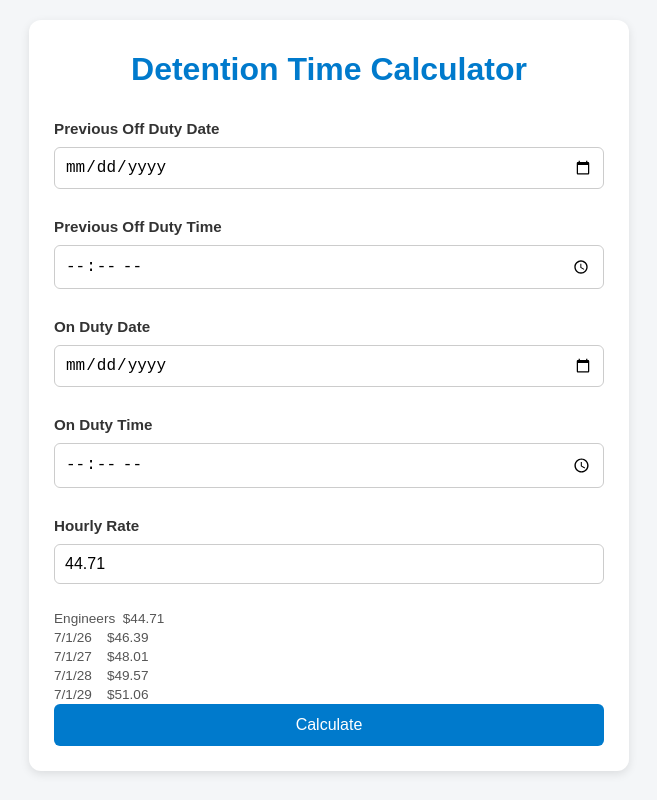
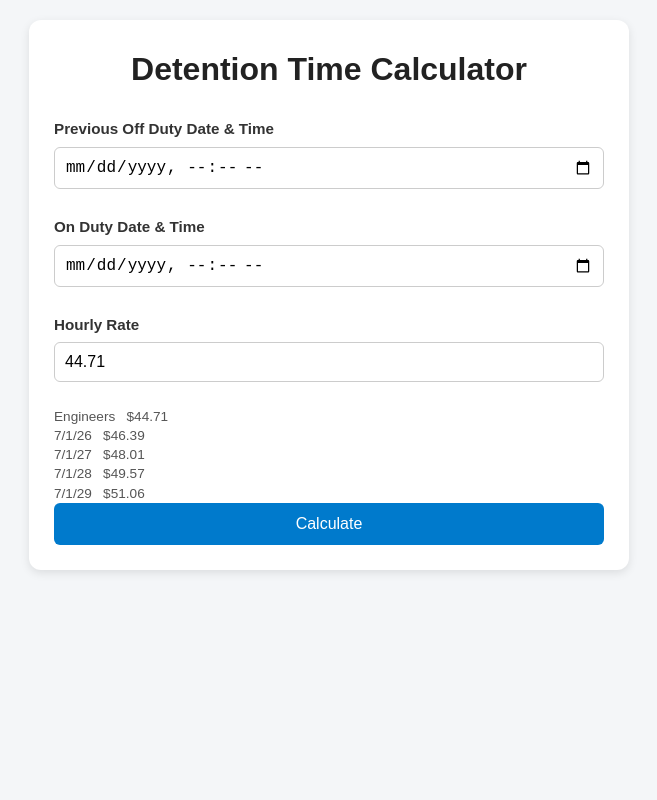
Before and after one commit to LinersExpress/DetentionTime-calculator1, a React (Vite) app: page / in a window 1280 px wide. Shown: the whole page, without its empty margins (311-968 px from the left). Built offline with nearby package versions, Linux system fonts and the light colour scheme.

Commit message:
Update App.jsx

```diff
--- a/App.jsx
+++ b/App.jsx
@@ -1,78 +1,74 @@
 import React, { useState, useEffect } from "react";
 import "./style.css";
 
-function App() {
-  const [offDutyDate, setOffDutyDate] = useState("");
-  const [offDutyTime, setOffDutyTime] = useState("");
-  const [onDutyDate, setOnDutyDate] = useState("");
-  const [onDutyTime, setOnDutyTime] = useState("");
+const App = () => {
+  const [offDuty, setOffDuty] = useState("");
+  const [onDuty, setOnDuty] = useState("");
   const [hourlyRate, setHourlyRate] = useState("");
   const [results, setResults] = useState(null);
 
-  // Automatically update hourly rate based on date
+  // Automatically set default hourly rate based on today's date
   useEffect(() => {
     const today = new Date();
-    const year = today.getFullYear();
-    const month = today.getMonth(); // 0-indexed
-
-    let rate = 44.71;
-    if (year > 2029 || (year === 2029 && month >= 6)) rate = 51.06;
-    else if (year === 2028 && month >= 6) rate = 49.57;
-    else if (year === 2027 && month >= 6) rate = 48.01;
-    else if (year === 2026 && month >= 6) rate = 46.39;
-
-    setHourlyRate(rate.toFixed(2));
+    const rateTable = [
+      { date: new Date("2029-07-01"), rate: 51.06 },
+      { date: new Date("2028-07-01"), rate: 49.57 },
+      { date: new Date("2027-07-01"), rate: 48.01 },
+      { date: new Date("2026-07-01"), rate: 46.39 },
+      { date: new Date("2024-07-01"), rate: 44.71 }
+    ];
+    const applicable = rateTable.find(entry => today >= entry.date);
+    if (applicable) setHourlyRate(applicable.rate.toFixed(2));
   }, []);
 
-  const calculateTime = () => {
-    const offDuty = new Date(`${offDutyDate}T${offDutyTime}`);
-    const onDuty = new Date(`${onDutyDate}T${onDutyTime}`);
-    const totalMs = onDuty - offDuty;
+  const calculate = () => {
+    if (!offDuty || !onDuty || !hourlyRate) return;
 
-    if (isNaN(totalMs) || totalMs <= 0) {
-      setResults({ error: "Invalid time range." });
+    const offTime = new Date(offDuty);
+    const onTime = new Date(onDuty);
+
+    if (isNaN(offTime) || isNaN(onTime) || offTime >= onTime) {
+      alert("Please enter valid date and time values.");
       return;
     }
 
+    const totalMs = onTime - offTime;
     const totalMinutes = Math.floor(totalMs / 60000);
-    const totalHours = Math.floor(totalMinutes / 60);
-    const minutesLeft = totalMinutes % 60;
-    const totalDecimal = (totalMinutes / 60).toFixed(2);
+    const detentionMinutes = Math.max(totalMinutes - 900, 0); // 15 hours = 900 minutes
 
-    const detentionMinutes = Math.max(totalMinutes - 900, 0);
-    const detentionHours = Math.floor(detentionMinutes / 60);
-    const detentionLeft = detentionMinutes % 60;
-    const detentionDecimal = (detentionMinutes / 60).toFixed(2);
+    const formatHM = (minutes) => {
+      const h = Math.floor(minutes / 60);
+      const m = minutes % 60;
+      const d = (minutes / 60).toFixed(2);
+      return `${h}h ${m}m (${d})`;
+    };
 
-    const earned = (detentionMinutes / 60) * parseFloat(hourlyRate || 0);
+    const earned = (detentionMinutes / 60) * parseFloat(hourlyRate);
 
     setResults({
-      total: `${totalHours}h ${minutesLeft}m (${totalDecimal})`,
-      detention: `${detentionHours}h ${detentionLeft}m (${detentionDecimal})`,
-      earned: earned.toLocaleString("en-US", {
-        style: "currency",
-        currency: "USD",
-      }),
+      totalTime: formatHM(totalMinutes),
+      detentionTime: formatHM(detentionMinutes),
+      earned: `$${earned.toFixed(2)}`
     });
   };
 
   return (
     <div className="container">
-      <h1 style={{ color: "#007acc", textAlign: "center" }}>
-        Detention Time Calculator
-      </h1>
+      <h1>Detention Time Calculator</h1>
 
-      <label>Previous Off Duty Date</label>
-      <input type="date" value={offDutyDate} onChange={(e) => setOffDutyDate(e.target.value)} />
+      <label>Previous Off Duty Date & Time</label>
+      <input
+        type="datetime-local"
+        value={offDuty}
+        onChange={(e) => setOffDuty(e.target.value)}
+      />
 
-      <label>Previous Off Duty Time</label>
-      <input type="time" value={offDutyTime} onChange={(e) => setOffDutyTime(e.target.value)} />
-
-      <label>On Duty Date</label>
-      <input type="date" value={onDutyDate} onChange={(e) => setOnDutyDate(e.target.value)} />
-
-      <label>On Duty Time</label>
-      <input type="time" value={onDutyTime} onChange={(e) => setOnDutyTime(e.target.value)} />
+      <label>On Duty Date & Time</label>
+      <input
+        type="datetime-local"
+        value={onDuty}
+        onChange={(e) => setOnDuty(e.target.value)}
+      />
 
       <label>Hourly Rate</label>
       <input
@@ -81,31 +77,30 @@ function App() {
         value={hourlyRate}
         onChange={(e) => setHourlyRate(e.target.value)}
       />
+
       <small>
-        Engineers  $44.71<br />
-          7/1/26    $46.39<br />
-          7/1/27    $48.01<br />
-          7/1/28    $49.57<br />
-          7/1/29    $51.06
+        Engineers &nbsp; $44.71
+        <br />
+        7/1/26 &nbsp; $46.39
+        <br />
+        7/1/27 &nbsp; $48.01
+        <br />
+        7/1/28 &nbsp; $49.57
+        <br />
+        7/1/29 &nbsp; $51.06
       </small>
 
-      <button onClick={calculateTime}>Calculate</button>
+      <button onClick={calculate}>Calculate</button>
 
       {results && (
         <div className="results">
-          {results.error ? (
-            <p style={{ color: "red" }}>{results.error}</p>
-          ) : (
-            <>
-              <p>🕒 <strong>Off Duty:</strong> {results.total}</p>
-              <p>⏱️ <strong>Detention Time:</strong> {results.detention}</p>
-              <p>💵 <strong>Amount Earned:</strong> {results.earned}</p>
-            </>
-          )}
+          <p>⏰ <strong>Off Duty:</strong> {results.totalTime}</p>
+          <p>🕐 <strong>Detention Time:</strong> {results.detentionTime}</p>
+          <p>💵 <strong>Amount Earned:</strong> {results.earned}</p>
         </div>
       )}
     </div>
   );
-}
+};
 
 export default App;
```
